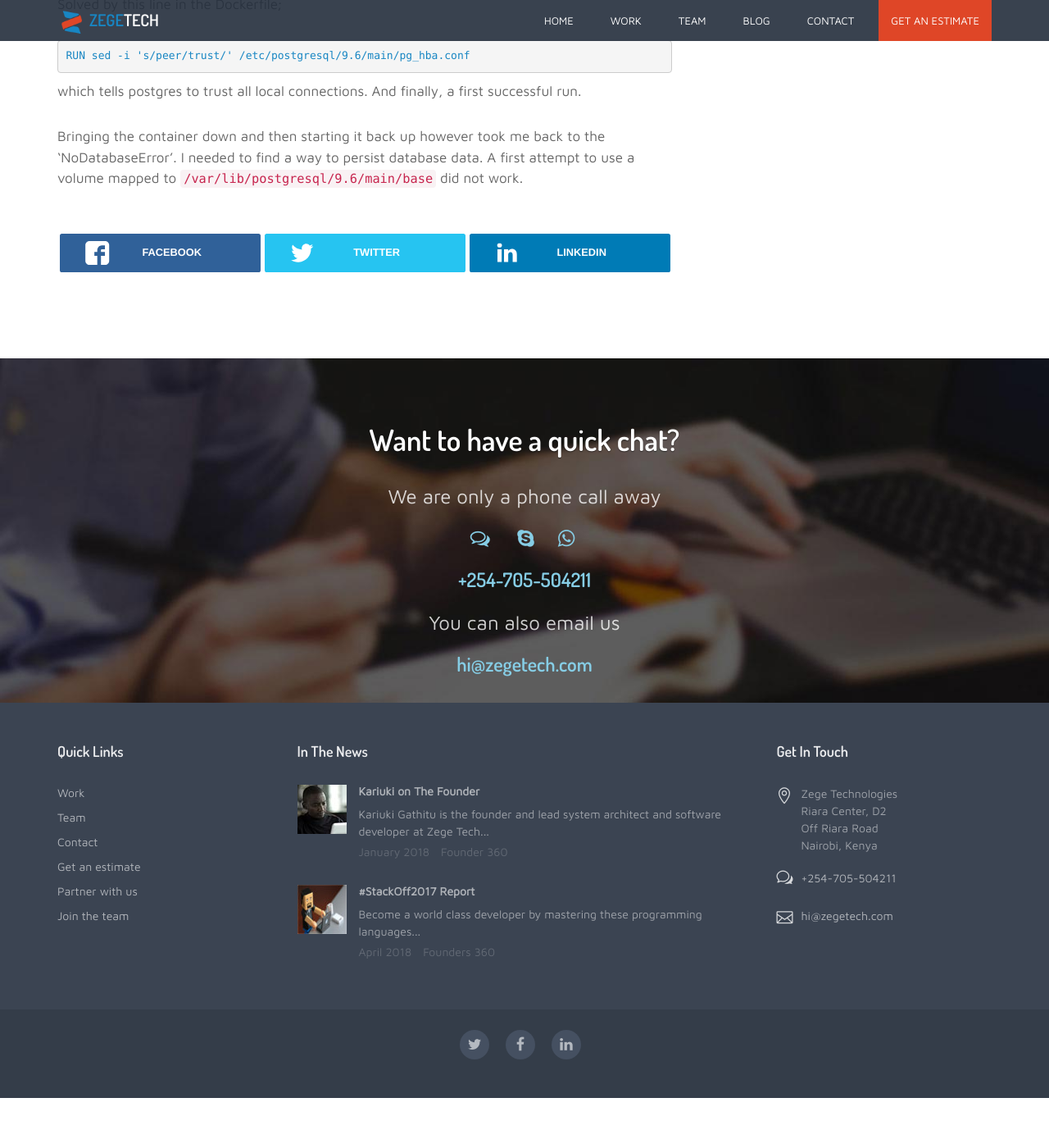
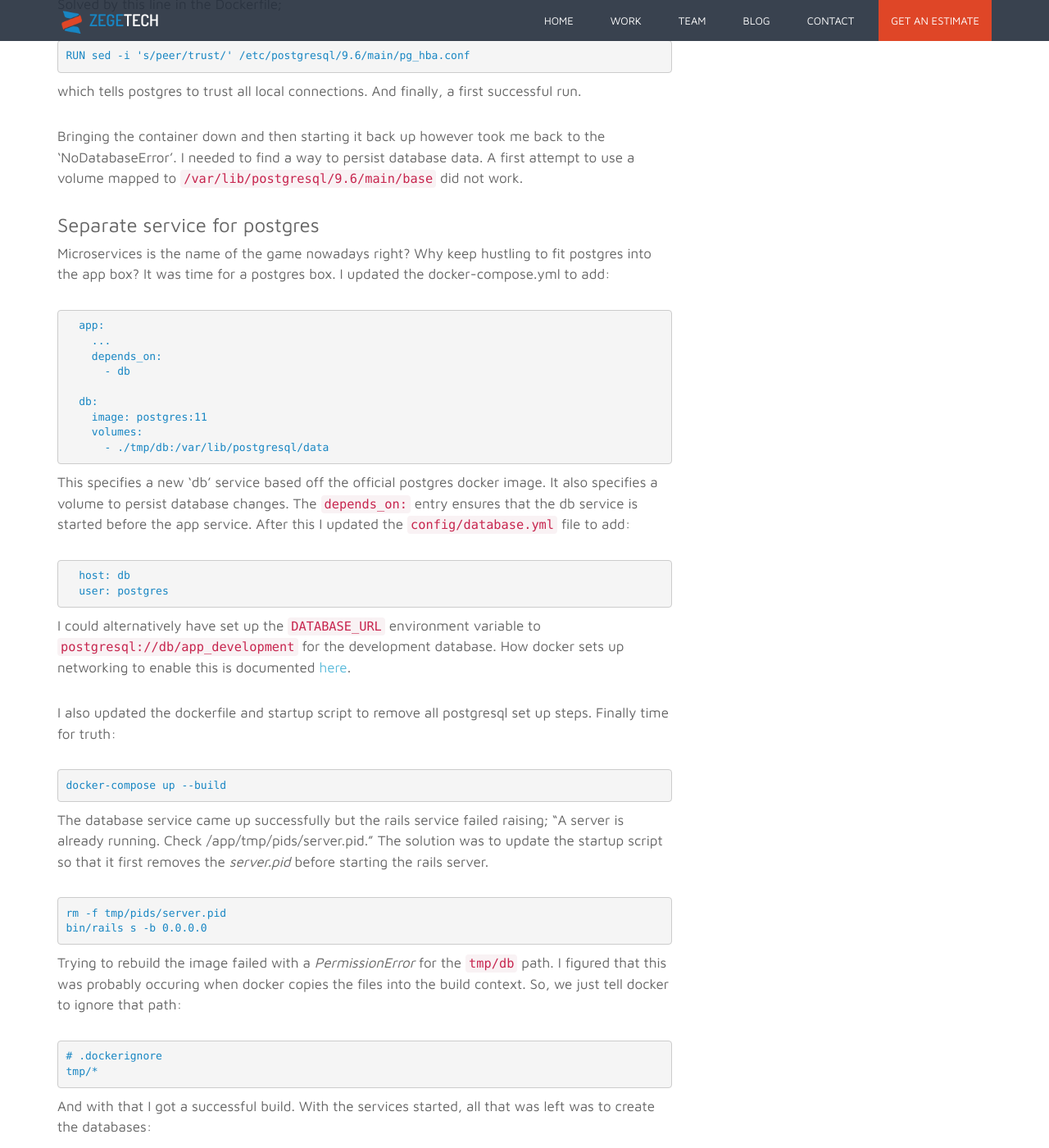
Before and after one commit to zegetech/zegetech.github.io, a Jekyll site: the page built from _posts/2019-01-21-rails-development-with-docker.md, in a window 1280 px wide and 1400 px high, scrolled down 3098 px. Shown: the whole window at 82% size. Built offline with Jekyll 4.4.1, drawn with Linux system fonts in a browser that asks for light colours; comment, search, counter and statistics services are not loaded; before the commit the page ends 4437 px from its top, so only the background shows below that; some of the changed text lies outside the part shown.

Commit message:
update with content on using a database service

```diff
--- a/_posts/2019-01-21-rails-development-with-docker.md
+++ b/_posts/2019-01-21-rails-development-with-docker.md
@@ -120,3 +120,49 @@ which tells postgres to trust all local connections. And finally, a first succes
 
 Bringing the container down and then starting it back up however took me back to the 'NoDatabaseError'.
 I needed to find a way to persist database data. A first attempt to use a volume mapped to `/var/lib/postgresql/9.6/main/base` did not work.
+
+### Separate service for postgres
+
+Microservices is the name of the game nowadays right? Why keep hustling to fit postgres into the app box? It was time for a postgres box.
+I updated the docker-compose.yml to add:
+~~~yaml
+  app:
+    ...
+    depends_on:
+      - db
+
+  db:
+    image: postgres:11
+    volumes:
+      - ./tmp/db:/var/lib/postgresql/data
+~~~
+This specifies a new 'db' service based off the official postgres docker image. It also specifies a volume to persist database changes.
+The `depends_on:` entry ensures that the db service is started before the app service.
+After this I updated the `config/database.yml` file to add:
+~~~yml
+  host: db
+  user: postgres
+~~~
+I could alternatively have set up the `DATABASE_URL` environment variable to `postgresql://db/app_development` for the development database.
+How docker sets up networking to enable this is documented [here](https://docs.docker.com/compose/networking/).
+
+I also updated the dockerfile and startup script to remove all postgresql set up steps. Finally time for truth:
+~~~shell
+docker-compose up --build
+~~~
+The database service came up successfully but the rails service failed raising; "A server is already running. Check /app/tmp/pids/server.pid."
+The solution was to update the startup script so that it first removes the *server.pid* before starting the rails server.
+~~~shell
+rm -f tmp/pids/server.pid
+bin/rails s -b 0.0.0.0
+~~~
+Trying to rebuild the image failed with a *PermissionError* for the `tmp/db` path. I figured that this was probably occuring when docker copies the files into the build context. So, we just tell docker to ignore that path:
+~~~text
+# .dockerignore
+tmp/*
+~~~
+And with that I got a successful build. With the services started, all that was left was to create the databases:
+~~~shell
+docker-compose exec app bin/rails db:create
+~~~
+... and stare at the beautiful "Yay! You’re on Rails!" page.
```
